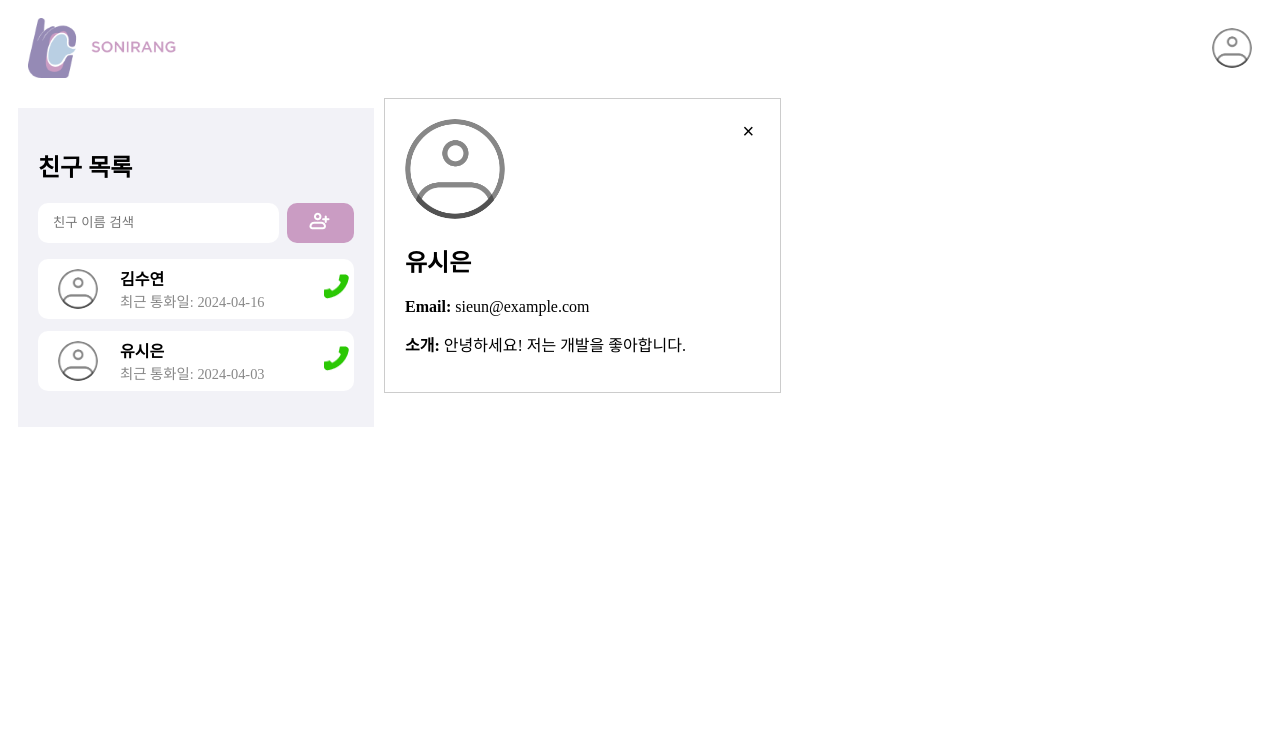
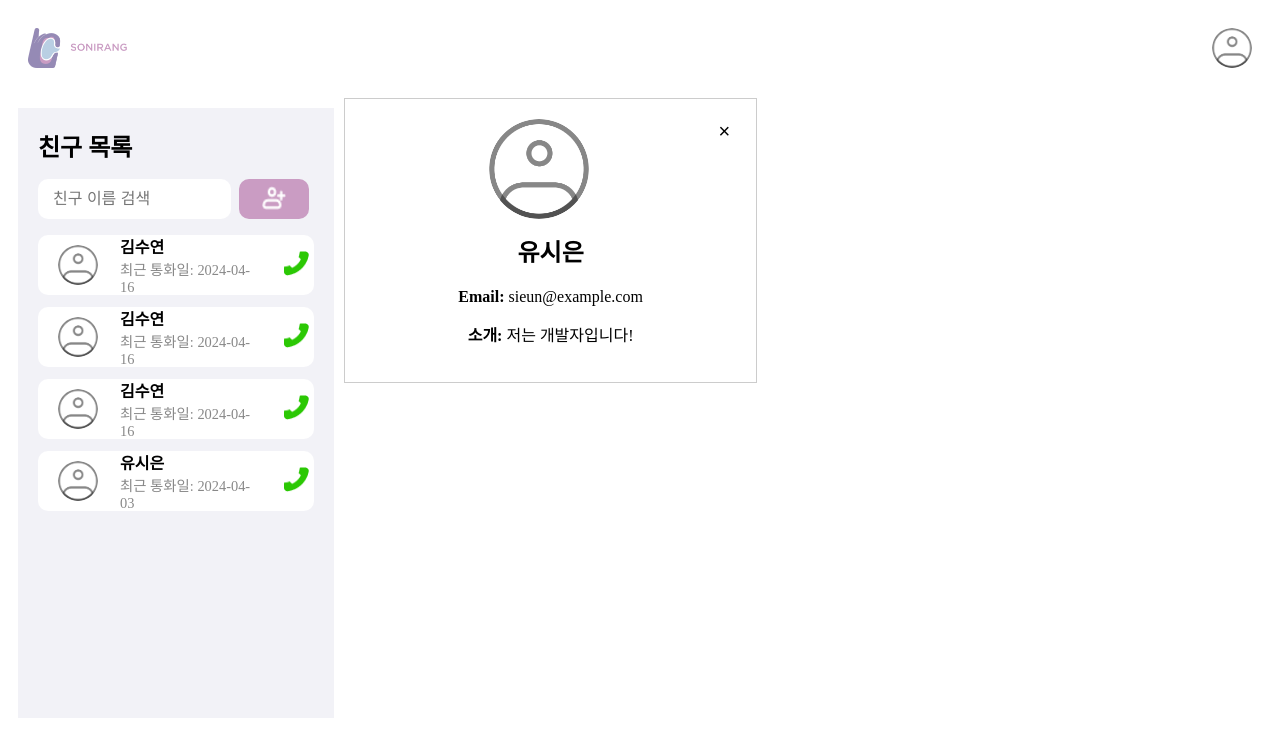
Before and after one commit to SonIRang/SonIRang_frontend, a React (Create React App) app: page / in a window 1280 px wide. Both pictures are taken after a click on the picture 1232 px from the left and 48 px from the top of the page. Shown: the top 756 px of the page. Built offline with nearby package versions, Linux system fonts and the light colour scheme.

Commit message:
feat: 로컬스토리지 연동 및 사용자 객체 구현 fix: 프로필 기본 이미지 처리 개선 style: styled-components로 전반적인 스타일 리팩토링

```diff
--- a/src/components/AddFriendPopup.js
+++ b/src/components/AddFriendPopup.js
@@ -11,10 +11,12 @@ const dummyUsers = [
 const AddFriendPopup = ({ onClose }) => {
   const [emailInput, setEmailInput] = useState('');
   const [searchResult, setSearchResult] = useState(null);
+  const [searched, setSearched] = useState(false);  // 검색 여부 상태 추가
 
   const handleSearch = () => {
     const foundUser = dummyUsers.find(user => user.email === emailInput.trim());
     setSearchResult(foundUser || null);
+    setSearched(true);  // 검색 버튼 누르면 true로 변경
   };
 
   const handleAdd = () => {
@@ -22,56 +24,114 @@ const AddFriendPopup = ({ onClose }) => {
   };
 
   return (
-    <div style={{
-      borderRadius: '8px',
-      padding: '20px',
-      backgroundColor: '#fff',
-      width: '40%',
-      border: '1px solid #ccc'
-    }}>
-      <button
-      style={{
-      float: 'right',
-      border: 'none',
-      backgroundColor:'white'
-      }}
-      onClick={onClose}>X</button>
-      <h3>친구 추가</h3>
+    <PopupWrapper>
+      <CloseButton onClick={onClose}>X</CloseButton>
+      <Title>친구 추가</Title>
 
-    <Container>
-    <input
-        type="text"
-        placeholder="이메일로 검색"
-        value={emailInput}
-        onChange={(e) => setEmailInput(e.target.value)}
-        style={{ width: '100%', padding: '8px', marginBottom: '12px' }}
-      />
-      <button onClick={handleSearch} style={{ marginBottom: '16px' }}>검색</button>
+      <Container>
+        <EmailInput
+          type="text"
+          placeholder="이메일로 검색"
+          value={emailInput}
+          onChange={(e) => {
+            setEmailInput(e.target.value);
+            setSearched(false);  // 입력 변경 시 검색 초기화 (메시지 숨기기)
+            setSearchResult(null);
+          }}
+        />
+        <SearchButton onClick={handleSearch}>검색</SearchButton>
       </Container>
 
       {searchResult ? (
-        <div style={{ display: 'flex', alignItems: 'center', justifyContent: 'space-between' }}>
-          <div style={{ display: 'flex', alignItems: 'center' }}>
-            <img
+        <ResultWrapper>
+          <UserInfo>
+            <ProfileImage
               src={searchResult.profileImage || '/profile.png'}
               alt={searchResult.name}
-              style={{ width: '40px', height: '40px', borderRadius: '50%', marginRight: '12px' }}
             />
-            <span>{searchResult.name}</span>
-          </div>
-          <button onClick={handleAdd}>추가</button>
-        </div>
+            <UserName>{searchResult.name}</UserName>
+          </UserInfo>
+          <AddButton onClick={handleAdd}>추가</AddButton>
+        </ResultWrapper>
       ) : (
-        emailInput && <p style={{ color: '#999' }}>검색 결과가 없습니다.</p>
+        searched && <NoResult>검색 결과가 없습니다.</NoResult>  // searched가 true일 때만 표시
       )}
-    </div>
+    </PopupWrapper>
   );
 };
 
 export default AddFriendPopup;
 
+const PopupWrapper = styled.div`
+  border-radius: 8px;
+  padding: 20px;
+  background-color: #fff;
+  width: 40%;
+  border: 1px solid #ccc;
+  position: relative;
+`;
+
+const CloseButton = styled.button`
+  position: absolute;
+  top: 12px;
+  right: 12px;
+  border: none;
+  background-color: white;
+  font-size: 16px;
+  cursor: pointer;
+`;
+
+const Title = styled.h3`
+  margin-top: 0;
+  margin-bottom: 20px;
+`;
+
 const Container = styled.div`
   display: flex;
   justify-content: space-between;
   align-items: center;
+  margin-bottom: 16px;
 `;
+
+const EmailInput = styled.input`
+  width: 100%;
+  padding: 8px;
+  margin-right: 12px;
+  box-sizing: border-box;
+`;
+
+const SearchButton = styled.button`
+  padding: 8px 16px;
+  cursor: pointer;
+`;
+
+const ResultWrapper = styled.div`
+  display: flex;
+  align-items: center;
+  justify-content: space-between;
+`;
+
+const UserInfo = styled.div`
+  display: flex;
+  align-items: center;
+`;
+
+const ProfileImage = styled.img`
+  width: 40px;
+  height: 40px;
+  border-radius: 50%;
+  margin-right: 12px;
+`;
+
+const UserName = styled.span`
+  font-weight: 500;
+`;
+
+const AddButton = styled.button`
+  cursor: pointer;
+`;
+
+const NoResult = styled.p`
+  color: #999;
+  margin-top: 0;
+`;
--- a/src/components/FriendList.js
+++ b/src/components/FriendList.js
@@ -1,64 +1,86 @@
 import React from 'react';
 import { useNavigate } from 'react-router-dom';
+import styled from 'styled-components';
 
 function FriendList({ friends, onFriendClick }) {
   const navigate = useNavigate();
 
   return (
-    <ul
-    style={{padding: '0'}}>
+    <List>
       {friends.map((friend, index) => (
-        <li
-          key={index}
-          onClick={() => onFriendClick(friend)}
-          style={{
-            display: 'flex',
-            alignItems: 'center',
-            marginBottom: '12px',
-            cursor: 'pointer',
-            gap: '10px',
-            backgroundColor:'white',
-            borderRadius: '10px',
-            height: '60px',
-            width: '100%'
-          }}
-        >
-          <img
+        <ListItem key={index} onClick={() => onFriendClick(friend)}>
+          <ProfileImage
             src={friend.profileImage || '/profile.png'}
             alt={friend.name}
-            style={{
-              width: '40px',
-              height: '40px',
-              borderRadius: '50%',
-              marginRight: '12px',
-              marginLeft: '20px'
-            }}
           />
-          <div
-          style={{ width: '60%'}}>
-            <div style={{ fontWeight: 'bold' }}>{friend.name}</div>
-            <div style={{ fontSize: '0.9rem', color: '#888' }}>
+          <InfoContainer>
+            <FriendName>{friend.name}</FriendName>
+            <LastCall>
               최근 통화일:{' '}
               {friend.callHistory?.[friend.callHistory.length - 1] || '없음'}
-            </div>
-          </div>
-          <div
-          style={{
-            padding: '5px'
-          }}>
-            <img src="/callicon.png"
-            style={{
-              width:'25px',
-              height:'25px',
-              marginLeft:'10px'}
-            }
-            onClick={()=> navigate('/meeting')}
+            </LastCall>
+          </InfoContainer>
+          <CallIconWrapper>
+            <CallIcon
+              src="/callicon.png"
+              onClick={(e) => {
+                e.stopPropagation(); // li 클릭 이벤트 막기
+                navigate('/meeting');
+              }}
+              alt="call icon"
             />
-            </div>
-        </li>
+          </CallIconWrapper>
+        </ListItem>
       ))}
-    </ul>
+    </List>
   );
 }
 
 export default FriendList;
+
+const List = styled.ul`
+  padding: 0;
+`;
+
+const ListItem = styled.li`
+  display: flex;
+  align-items: center;
+  margin-bottom: 12px;
+  cursor: pointer;
+  gap: 10px;
+  background-color: white;
+  border-radius: 10px;
+  height: 60px;
+  width: 100%;
+`;
+
+const ProfileImage = styled.img`
+  width: 40px;
+  height: 40px;
+  border-radius: 50%;
+  margin-right: 12px;
+  margin-left: 20px;
+`;
+
+const InfoContainer = styled.div`
+  width: 60%;
+`;
+
+const FriendName = styled.div`
+  font-weight: bold;
+`;
+
+const LastCall = styled.div`
+  font-size: 0.9rem;
+  color: #888;
+`;
+
+const CallIconWrapper = styled.div`
+  padding: 5px;
+`;
+
+const CallIcon = styled.img`
+  width: 25px;
+  height: 25px;
+  margin-left: 10px;
+`;
--- a/src/components/FriendProfilePopup.js
+++ b/src/components/FriendProfilePopup.js
@@ -3,27 +3,34 @@ import styled from 'styled-components';
 
 function FriendProfilePopup({ friend, onClose }) {
   return (
-    <PopupContainer
-    style={{textAlign:'center'}}>
+    <PopupContainer>
       <CloseButton onClick={onClose}>×</CloseButton>
-      <img src={friend.profileImage || '/profile.png'} alt={friend.name}
-      style={{width:'15%', padding:'auto', margin:'auto'}} />
+      <ProfileImage src={friend.profileImage || '/profile.png'} alt={friend.name} />
       <h2>{friend.name}</h2>
       <p><strong>Email:</strong> {friend.email}</p>
       <p><strong>소개:</strong> {friend.bio}</p>
       <p><strong>최근 통화:</strong> {friend.callHistory?.length > 0 ? friend.callHistory.join(', ') : '없음'}</p>
-
     </PopupContainer>
   );
 }
 
 export default FriendProfilePopup;
 
+// ✅ 스타일 컴포넌트들
 const PopupContainer = styled.div`
-  width: 40%
+  width: 40%;
   padding: 20px;
   background-color: white;
   border: 1px solid #ccc;
+  text-align: center;
+`;
+
+const ProfileImage = styled.img`
+  width: 100px;
+  height: 100px;
+  object-fit: cover;
+  border-radius: 50%;
+  margin-bottom: 15px;
 `;
 
 const CloseButton = styled.button`
--- a/src/components/MyProfilePopup.js
+++ b/src/components/MyProfilePopup.js
@@ -1,25 +1,35 @@
 import React from 'react';
 import styled from 'styled-components';
 
-const MyProfilePopup = ({ onClose }) => {
+const MyProfilePopup = ({ user, onClose }) => {
   return (
     <PopupContainer>
       <CloseButton onClick={onClose}>×</CloseButton>
-      <img src="/profile.png" alt="My Profile" style={{ width: '100px', borderRadius: '50%' }} />
-      <h2>유시은</h2>
-      <p><strong>Email:</strong> sieun@example.com</p>
-      <p><strong>소개:</strong> 안녕하세요! 저는 개발을 좋아합니다.</p>
+      <PopupImage
+        src={user.profileImage && user.profileImage !== "null" ? user.profileImage : "/profile.png"}
+        alt="My Profile"
+      />
+      <UserName>{user.name}</UserName>
+      <p><strong>Email:</strong> {user.email}</p>
+      <p><strong>소개:</strong> {user.bio}</p>
     </PopupContainer>
   );
 };
 
 export default MyProfilePopup;
 
+// 스타일 정의
 const PopupContainer = styled.div`
   width: 40%;
   padding: 20px;
   background-color: white;
   border: 1px solid #ccc;
+  text-align: center;
+`;
+
+const PopupImage = styled.img`
+  width: 100px;
+  border-radius: 50%;
 `;
 
 const CloseButton = styled.button`
@@ -29,3 +39,7 @@ const CloseButton = styled.button`
   border: none;
   cursor: pointer;
 `;
+
+const UserName = styled.h2`
+  margin-top: 10px;
+`;
--- a/src/pages/MainPage.js
+++ b/src/pages/MainPage.js
@@ -7,8 +7,34 @@ import FriendProfilePopup from '../components/FriendProfilePopup';
 import MyProfilePopup from '../components/MyProfilePopup';
 
 function MainPage() {
+  // 로그인 페이지에서 받아올 예정
+  localStorage.setItem("username", "유시은")
+  localStorage.setItem("useremail", "sieun@example.com")
+  localStorage.setItem("userbio", "저는 개발자입니다!")
+  localStorage.setItem("userprofile", null)
+  // 완성시 여기까지 지워짐
+
+  const myUser = new User({
+    profileImage: localStorage.getItem("userprofile"),
+    name: localStorage.getItem("username"),
+    email: localStorage.getItem("useremail"),
+    bio: localStorage.getItem("userbio")
+  });
+
   // 여기서 DB에서 친구 목록 불러오기 예정
   const dummyFriends = [
+    new User({
+      name: '김수연',
+      callHistory: ['2024-04-11', '2024-04-16'],
+      email: 'sooyeon@example.com',
+      bio: '안녕하세요! 저는 개발을 싫어합니다.',
+    }),
+    new User({
+      name: '김수연',
+      callHistory: ['2024-04-11', '2024-04-16'],
+      email: 'sooyeon@example.com',
+      bio: '안녕하세요! 저는 개발을 싫어합니다.',
+    }),
     new User({
       name: '김수연',
       callHistory: ['2024-04-11', '2024-04-16'],
@@ -50,55 +76,39 @@ function MainPage() {
   return (
     <Container>
       <Header>
-        <Logo src="/logo-title.png" alt="Logo" style={{height:'60px'}}/>
+        <Logo src="/logo-title.png" alt="Logo" />
         <ProfileImage
-          src="/profile.png"
-          alt="User Profile"
+          src={myUser.profileImage && myUser.profileImage !== "null" ? myUser.profileImage : "/profile.png"}
+          alt="사용자 프로필"
           onClick={() => setPopupType('myProfile')}
         />
       </Header>
       <MainContainer>
         <LeftPanel>
-          <h2>친구 목록</h2>
-          <div style={{ display: 'flex', gap: '8px', marginBottom: '16px' }}>
-            <input type="text"
+          <Title>친구 목록</Title>
+          <SearchContainer>
+            <SearchInput
+              type="text"
               placeholder="친구 이름 검색"
               value={search}
               onChange={e => setSearch(e.target.value)}
-              style={{
-                width: '70%',
-                height: '40px',
-                padding: ' 0 15px',
-                margin: '0px',
-                borderRadius: '10px',
-                border: '0px',
-              }}
-              />
-            <button onClick={() => openAddFriendPopup(true)}
-              style={{
-                width: '70px',
-                height: '40px',
-                backgroundColor: '#CA9CC3',
-                border: 'none',
-                borderRadius: '10px',
-                paddingLeft: '5px',
-                cursor: 'pointer',
-              }}
-              >
-              <img alt='친구추가' src='/btnNewFriend.png'/>
-            </button>
-          </div>
-          {filteredFriends.length > 0 ? (<FriendList friends={filteredFriends}
-          onFriendClick={openProfilePopup} />) : (
-            <p style={{ color: '#999', textAlign: 'center', marginTop: '20px' }}> 검색 결과가 없습니다. </p>
+            />
+            <SearchButton onClick={openAddFriendPopup}>
+              <img alt='친구추가' src='/btnNewFriend.png' />
+            </SearchButton>
+          </SearchContainer>
+          {filteredFriends.length > 0 ? (
+            <FriendList friends={filteredFriends} onFriendClick={openProfilePopup} />
+          ) : (
+            <NoResultText>검색 결과가 없습니다.</NoResultText>
           )}
         </LeftPanel>
         <RightPanel>
-        {popupType === 'myProfile' && <MyProfilePopup onClose={closePopup} />}
-        {popupType === 'addFriend' && <AddFriendPopup onClose={closePopup} />}
-        {popupType === 'profile' && selectedFriend && (
-          <FriendProfilePopup friend={selectedFriend} onClose={closePopup} />
-        )}
+          {popupType === 'myProfile' && <MyProfilePopup user={myUser} onClose={closePopup} />}
+          {popupType === 'addFriend' && <AddFriendPopup onClose={closePopup} />}
+          {popupType === 'profile' && selectedFriend && (
+            <FriendProfilePopup friend={selectedFriend} onClose={closePopup} />
+          )}
         </RightPanel>
       </MainContainer>
     </Container>
@@ -108,15 +118,16 @@ function MainPage() {
 export default MainPage;
 
 const Container = styled.div`
-  height: 100vh;
+  height: calc(100vh - 80px);
   display: flex;
   flex-direction: column;
   gap: 10px;
+  overflow: hidden;
 `;
 
 const Header = styled.header`
   height: 80px;
-  background-color:rgb(255, 255, 255);
+  background-color: rgb(255, 255, 255);
   display: flex;
   align-items: center;
   justify-content: space-between;
@@ -125,6 +136,8 @@ const Header = styled.header`
 
 const MainContainer = styled.div`
   display: flex;
+  flex: 1;
+  min-width: 0; /* 중요: 자식 요소가 부모 폭 넘는 것을 방지 */
 `;
 
 const Logo = styled.img`
@@ -135,6 +148,7 @@ const ProfileImage = styled.img`
   height: 40px;
   width: 40px;
   border-radius: 50%;
+  cursor: pointer;
 `;
 
 const LeftPanel = styled.div`
@@ -142,6 +156,8 @@ const LeftPanel = styled.div`
   background-color: #F2F2F7;
   margin: 10px;
   padding: 20px;
+  box-sizing: border-box;
+  overflow-y: auto;
 `;
 
 const RightPanel = styled.div`
@@ -149,3 +165,46 @@ const RightPanel = styled.div`
   flex: 1;
   background-color: #fff;
 `;
+
+const Title = styled.h2`
+  margin-top: 0;
+  margin-bottom: 16px;
+`;
+
+const SearchContainer = styled.div`
+  display: flex;
+  gap: 8px;
+  margin-bottom: 16px;
+`;
+
+const SearchInput = styled.input`
+  width: 70%;
+  height: 40px;
+  padding: 0 15px;
+  border-radius: 10px;
+  border: none;
+  outline: none;
+  font-size: 1rem;
+  box-sizing: border-box;
+`;
+
+const SearchButton = styled.button`
+  width: 70px;
+  height: 40px;
+  background-color: #CA9CC3;
+  border: none;
+  border-radius: 10px;
+  padding-left: 5px;
+  cursor: pointer;
+
+  & > img {
+    width: 24px;
+    height: 24px;
+  }
+`;
+
+const NoResultText = styled.p`
+  color: #999;
+  text-align: center;
+  margin-top: 20px;
+`;
```
